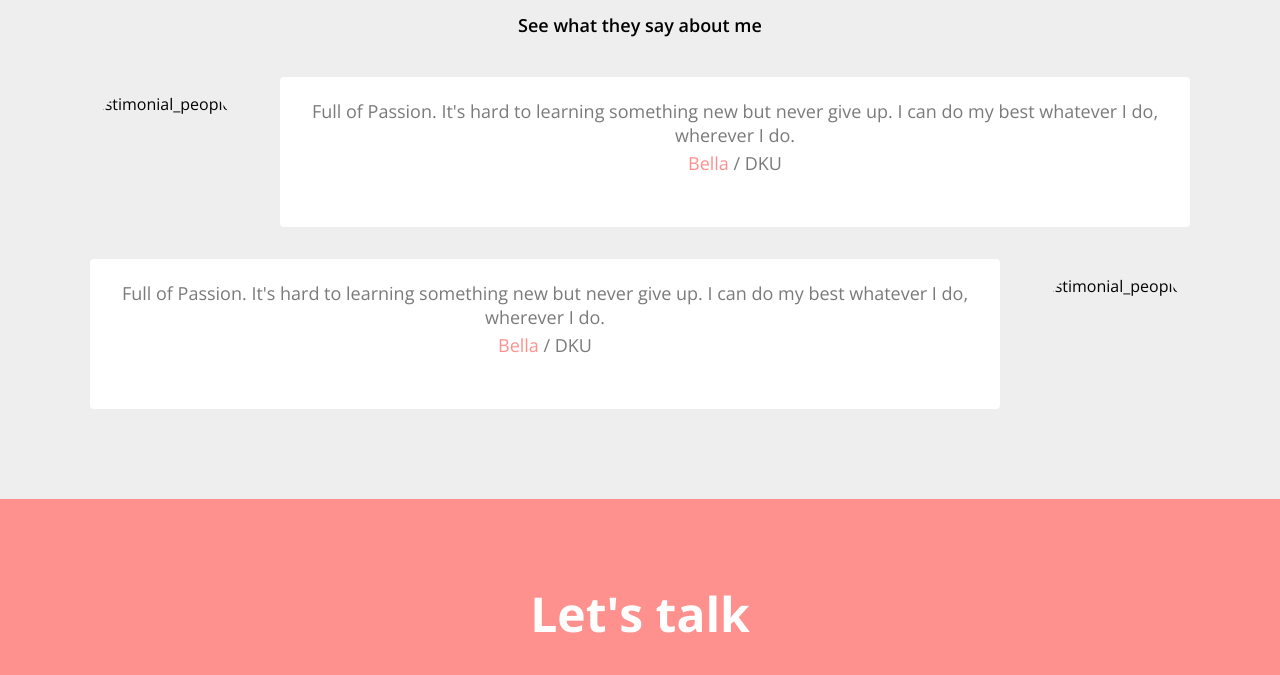
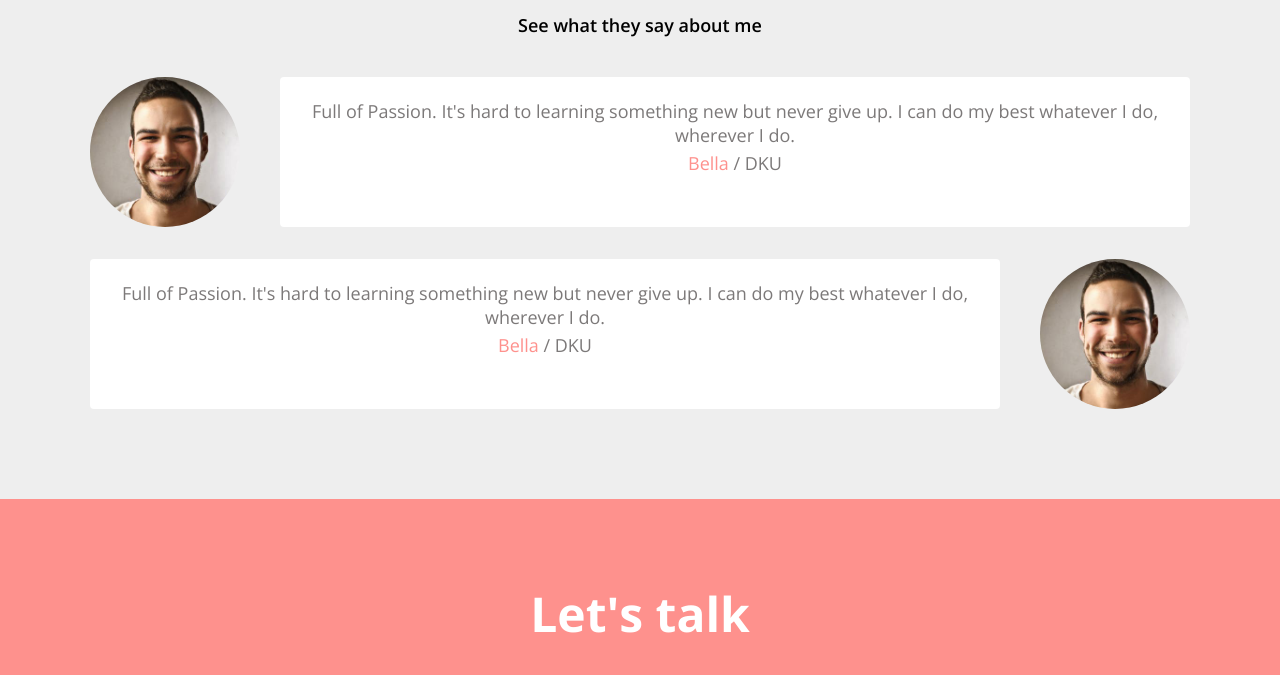
Before and after one commit to JiEun11/portfolio, a plain HTML site: page index.html in a window 1280 px wide. Shown: the part 3242-3917 px from the top of the page. Drawn offline with nearby package versions, Linux system fonts and the light colour scheme; the site is published under a folder, as on GitHub Pages, so addresses that start at the root find nothing.

Commit message:
HTML: modified img path & Add git ignore

```diff
--- a/index.html
+++ b/index.html
@@ -302,7 +302,7 @@
         <div class="testimonials">
           <div class="testimonial">
             <img
-              src="/imgs/testimonial/people1.jpg"
+              src="imgs/testimonial/people1.jpg"
               alt="testimonial_people1"
               class="testimonial__avatar"
             />
@@ -327,7 +327,7 @@
               </p>
             </div>
             <img
-              src="/imgs/testimonial/people1.jpg"
+              src="imgs/testimonial/people1.jpg"
               alt="testimonial_people1"
               class="testimonial__avatar"
             />
```
Also changed, not shown: 3 other files.
